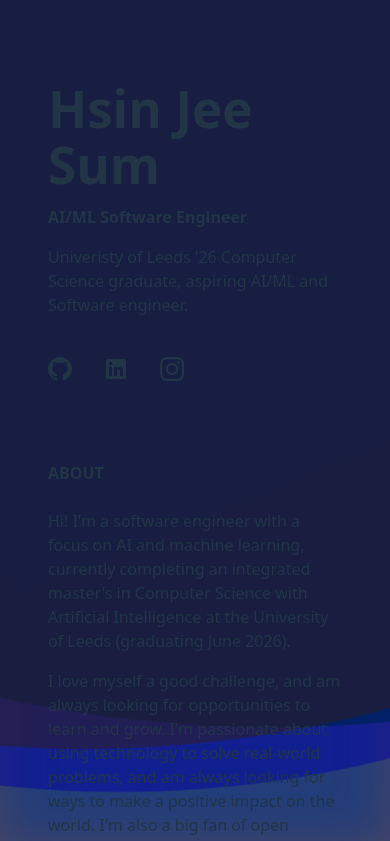
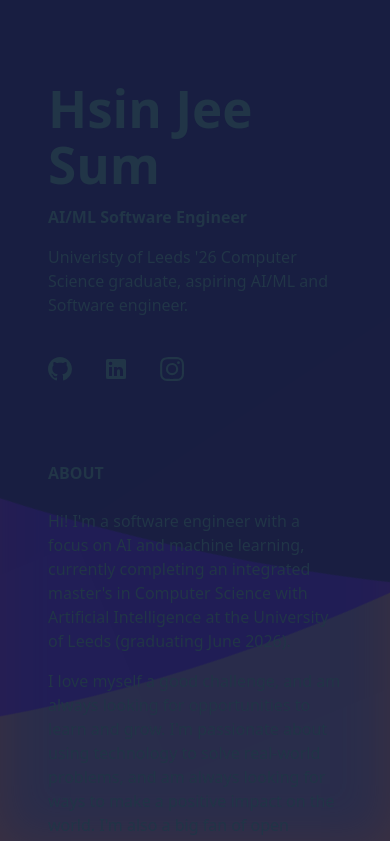
Before and after one commit to hjeesum/HsinJeePortfolio, a React (Vite) app: page / in a window 390 px wide. Shown: the top 841 px of the page. Built offline with nearby package versions, Linux system fonts and the light colour scheme.

Commit message:
tweak mobile wave bg

```diff
--- a/src/Waves.css
+++ b/src/Waves.css
@@ -26,8 +26,8 @@
 .wave-container .wave span {
   content: "";
   position: absolute;
-  width: 325vh;
-  height: 325vh;
+  width: 325dvh;
+  height: 325dvh;
   top: 0;
   left: 50%;
   transform: translate(-50%, -75%);
@@ -56,6 +56,12 @@
   background: rgba(49, 29, 29, 0.5);
   animation: animate 15s linear infinite;
 }
+@media (max-width: 768px) {
+  .wave-container .wave span {
+    width: 325dvh;
+    height: 425dvh;
+  }
+}
 @keyframes animate {
   0% {
     transform: translate(-50%, -75%) rotate(0deg);
```
